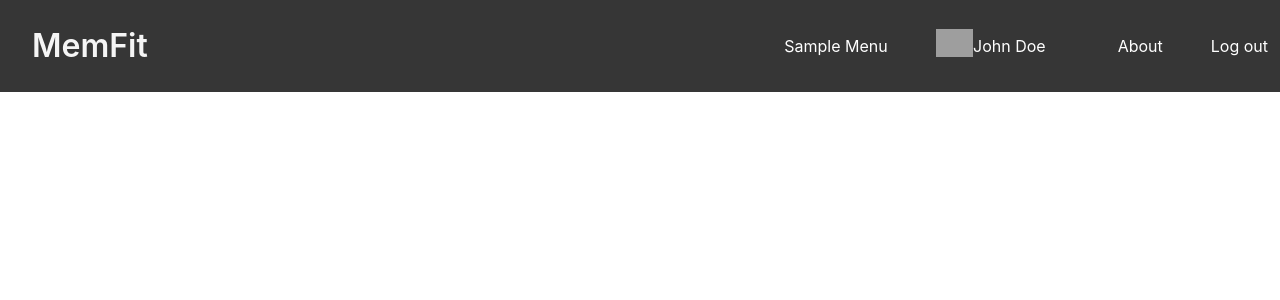
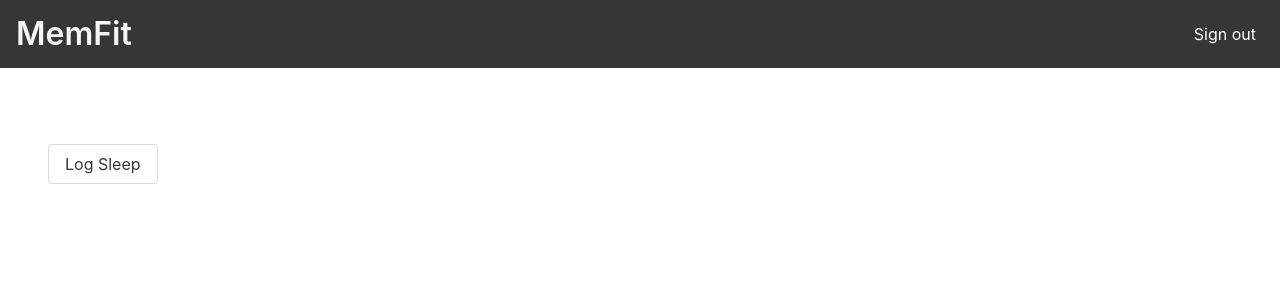
Before and after one commit to dchen327/memfit, a React (Create React App) app: page / in a window 1280 px wide. Shown: the top 300 px of the page. Built offline with nearby package versions, Linux system fonts and the light colour scheme; grey boxes are pictures that could not be loaded.

Commit message:
refactor

```diff
--- a/src/App.tsx
+++ b/src/App.tsx
@@ -1,133 +1,15 @@
+import { Navbar } from "./components/Navbar";
 import "bulma/css/bulma.min.css";
 
 function App() {
   return (
     <div>
-      <nav id="navbar-main" className="navbar is-dark is-fixed-top">
-        <div className="navbar-brand">
-          <a className="navbar-item is-hidden-desktop jb-aside-mobile-toggle">
-            <span className="icon">
-              <i className="mdi mdi-forwardburger mdi-24px"></i>
-            </span>
-          </a>
-          <div className="navbar-item has-control">
-            <h1 className="title has-text-light" style={{ padding: "20px" }}>
-              MemFit
-            </h1>
-          </div>
-        </div>
-        <div className="navbar-brand is-right">
-          <a
-            className="navbar-item is-hidden-desktop jb-navbar-menu-toggle"
-            data-target="navbar-menu"
-          >
-            <span className="icon">
-              <i className="mdi mdi-dots-vertical"></i>
-            </span>
-          </a>
-        </div>
-        <div className="navbar-menu fadeIn animated faster" id="navbar-menu">
-          <div className="navbar-end">
-            <div className="navbar-item has-dropdown has-dropdown-with-icons has-divider is-hoverable">
-              <a className="navbar-link is-arrowless">
-                <span className="icon">
-                  <i className="mdi mdi-menu"></i>
-                </span>
-                <span>Sample Menu</span>
-                <span className="icon">
-                  <i className="mdi mdi-chevron-down"></i>
-                </span>
-              </a>
-              <div className="navbar-dropdown">
-                <a href="profile.html" className="navbar-item">
-                  <span className="icon">
-                    <i className="mdi mdi-account"></i>
-                  </span>
-                  <span>My Profile</span>
-                </a>
-                <a className="navbar-item">
-                  <span className="icon">
-                    <i className="mdi mdi-settings"></i>
-                  </span>
-                  <span>Settings</span>
-                </a>
-                <a className="navbar-item">
-                  <span className="icon">
-                    <i className="mdi mdi-email"></i>
-                  </span>
-                  <span>Messages</span>
-                </a>
-                <hr className="navbar-divider" />
-                <a className="navbar-item">
-                  <span className="icon">
-                    <i className="mdi mdi-logout"></i>
-                  </span>
-                  <span>Log Out</span>
-                </a>
-              </div>
-            </div>
-            <div className="navbar-item has-dropdown has-dropdown-with-icons has-divider has-user-avatar is-hoverable">
-              <a className="navbar-link is-arrowless">
-                <div className="is-user-avatar">
-                  <img
-                    src="https://avatars.dicebear.com/v2/initials/john-doe.svg"
-                    alt="John Doe"
-                  />
-                </div>
-                <div className="is-user-name">
-                  <span>John Doe</span>
-                </div>
-                <span className="icon">
-                  <i className="mdi mdi-chevron-down"></i>
-                </span>
-              </a>
-              <div className="navbar-dropdown">
-                <a href="profile.html" className="navbar-item">
-                  <span className="icon">
-                    <i className="mdi mdi-account"></i>
-                  </span>
-                  <span>My Profile</span>
-                </a>
-                <a className="navbar-item">
-                  <span className="icon">
-                    <i className="mdi mdi-settings"></i>
-                  </span>
-                  <span>Settings</span>
-                </a>
-                <a className="navbar-item">
-                  <span className="icon">
-                    <i className="mdi mdi-email"></i>
-                  </span>
-                  <span>Messages</span>
-                </a>
-                <hr className="navbar-divider" />
-                <a className="navbar-item">
-                  <span className="icon">
-                    <i className="mdi mdi-logout"></i>
-                  </span>
-                  <span>Log Out</span>
-                </a>
-              </div>
-            </div>
-            <a
-              href="https://justboil.me/bulma-admin-template/one-html"
-              title="About"
-              className="navbar-item has-divider is-desktop-icon-only"
-            >
-              <span className="icon">
-                <i className="mdi mdi-help-circle-outline"></i>
-              </span>
-              <span>About</span>
-            </a>
-            <a title="Log out" className="navbar-item is-desktop-icon-only">
-              <span className="icon">
-                <i className="mdi mdi-logout"></i>
-              </span>
-              <span>Log out</span>
-            </a>
-          </div>
-        </div>
-      </nav>
+      <section className="section">
+        <Navbar />
+      </section>
+      <section className="section">
+        <button className="button">Log Sleep</button>
+      </section>
     </div>
   );
 }
--- /dev/null
+++ b/src/components/Navbar.tsx
@@ -0,0 +1,14 @@
+export function Navbar() {
+  return (
+    <nav id="navbar-main" className="navbar is-dark is-fixed-top">
+      <div className="navbar-brand">
+        <h1 className="title has-text-light p-4">MemFit</h1>
+      </div>
+      <div className="navbar-menu">
+        <div className="navbar-end">
+          <div className="navbar-item mr-3">Sign out</div>
+        </div>
+      </div>
+    </nav>
+  );
+}
```
